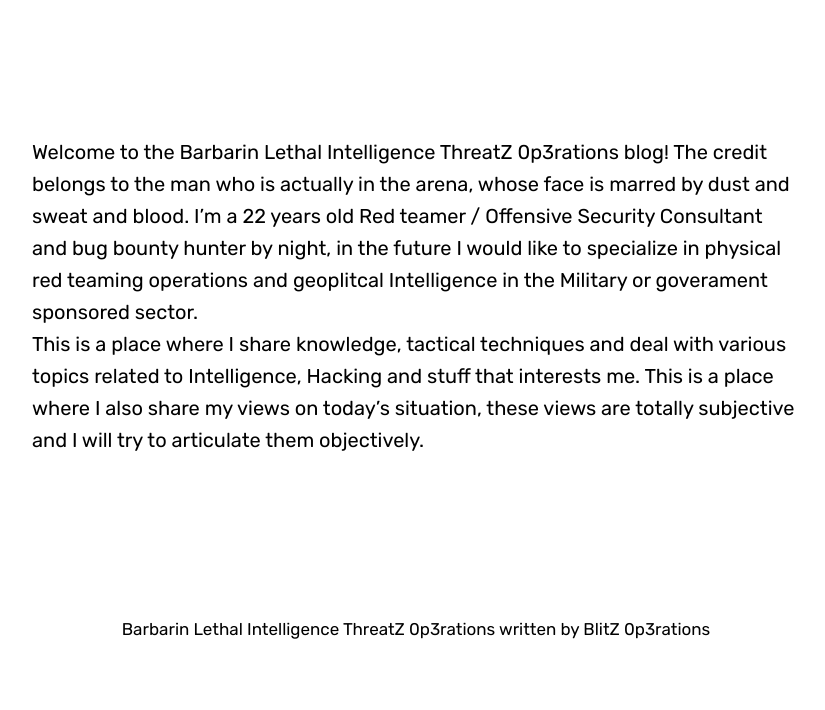
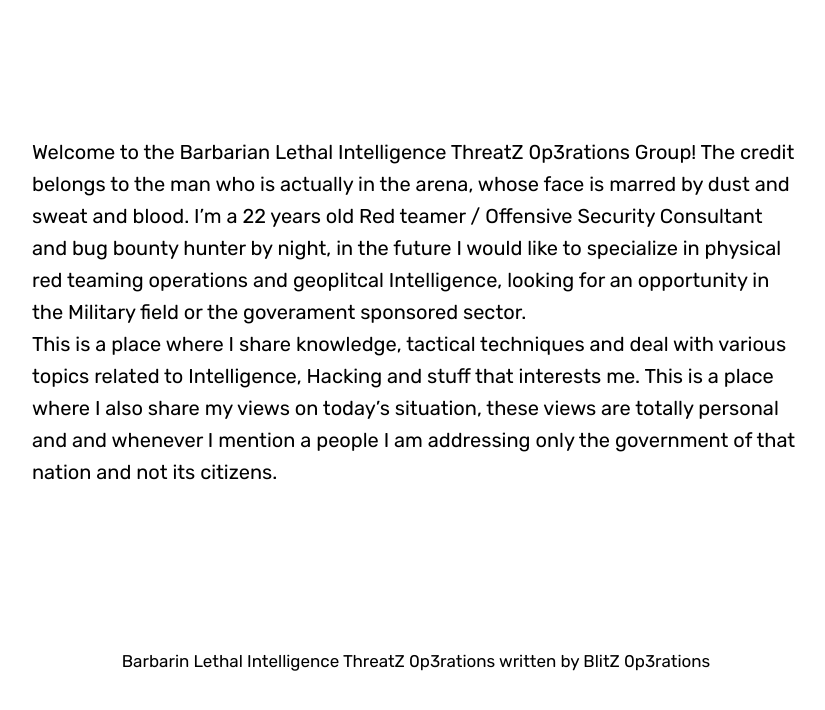
Before and after one commit to blitz0p3rations/blitz0p3rations.github.io, a Jekyll site: the page built from about.md, in a window 1280 px wide, cut to the strip 546-1285 px from the top of the page. Shown: the top 710 px of the strip, without its empty margins (224-1049 px from the left). Built offline with Jekyll 4.4.1, drawn with Linux system fonts in a browser that asks for light colours; some web fonts are replaced.

Commit message:
Update about.md

```diff
--- a/about.md
+++ b/about.md
@@ -18,9 +18,9 @@ published: true
 
 {% include page/title.html title=page.title subtitle=page_subtitle %}
 
-Welcome to the Barbarin Lethal Intelligence ThreatZ 0p3rations blog!
+Welcome to the Barbarian Lethal Intelligence ThreatZ 0p3rations Group!
 The credit belongs to the man who is actually in the arena, whose face is marred by dust and sweat and blood.
-I'm a 22 years old Red teamer / Offensive Security Consultant and bug bounty hunter by night, in the future I would like to specialize in physical red teaming operations and geoplitcal Intelligence in the Military or goverament sponsored sector.
-This is a place where I share knowledge, tactical techniques and deal with various topics related to Intelligence, Hacking and stuff that interests me. This is a place where I also share my views on today's situation, these views are totally subjective and I will try to articulate them objectively.
+I'm a 22 years old Red teamer / Offensive Security Consultant and bug bounty hunter by night, in the future I would like to specialize in physical red teaming operations and geoplitcal Intelligence, looking for an opportunity in the Military field or the goverament sponsored sector.
+This is a place where I share knowledge, tactical techniques and deal with various topics related to Intelligence, Hacking and stuff that interests me. This is a place where I also share my views on today's situation, these views are totally personal and and whenever I mention a people I am addressing only the government of that nation and not its citizens.
 
 </div>
```
